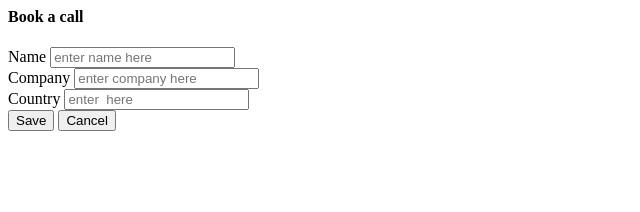
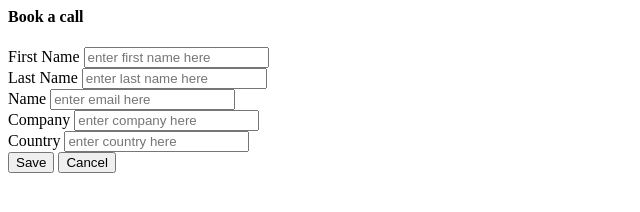
Before and after one commit to codymindee/chilitest.github.io, a plain HTML site: page index.html in a window 1280 px wide. Shown: the whole page, without its empty margins (0-640 px from the left). Drawn offline with Linux system fonts and the light colour scheme.

Commit message:
Update index.html

```diff
--- a/index.html
+++ b/index.html
@@ -2,16 +2,24 @@
   <div>
     <h4>Book a call</h4>
     <div>
+      <label>First Name</label>
+      <input name="FirstName" type="text" placeholder="enter first name here" />
+    </div>
+     <div>
+      <label>Last Name</label>
+      <input name="LastName" type="text" placeholder="enter last name here" />
+    </div>
+     <div>
       <label>Name</label>
-      <input name="LastName" type="text" placeholder="enter name here" />
+      <input name="Email" type="text" placeholder="enter email here" />
     </div>
     <div>
       <label>Company</label>
-      <input name="company" type="text" placeholder="enter company here" />
+      <input name="Company" type="text" placeholder="enter company here" />
     </div>
     <div>
       <label>Country</label>
-      <input name="name" type="text" placeholder="enter  here" />
+      <input name="Country" type="text" placeholder="enter country here" />
     </div>
     <div>
     <button type="submit">Save</button>
```
